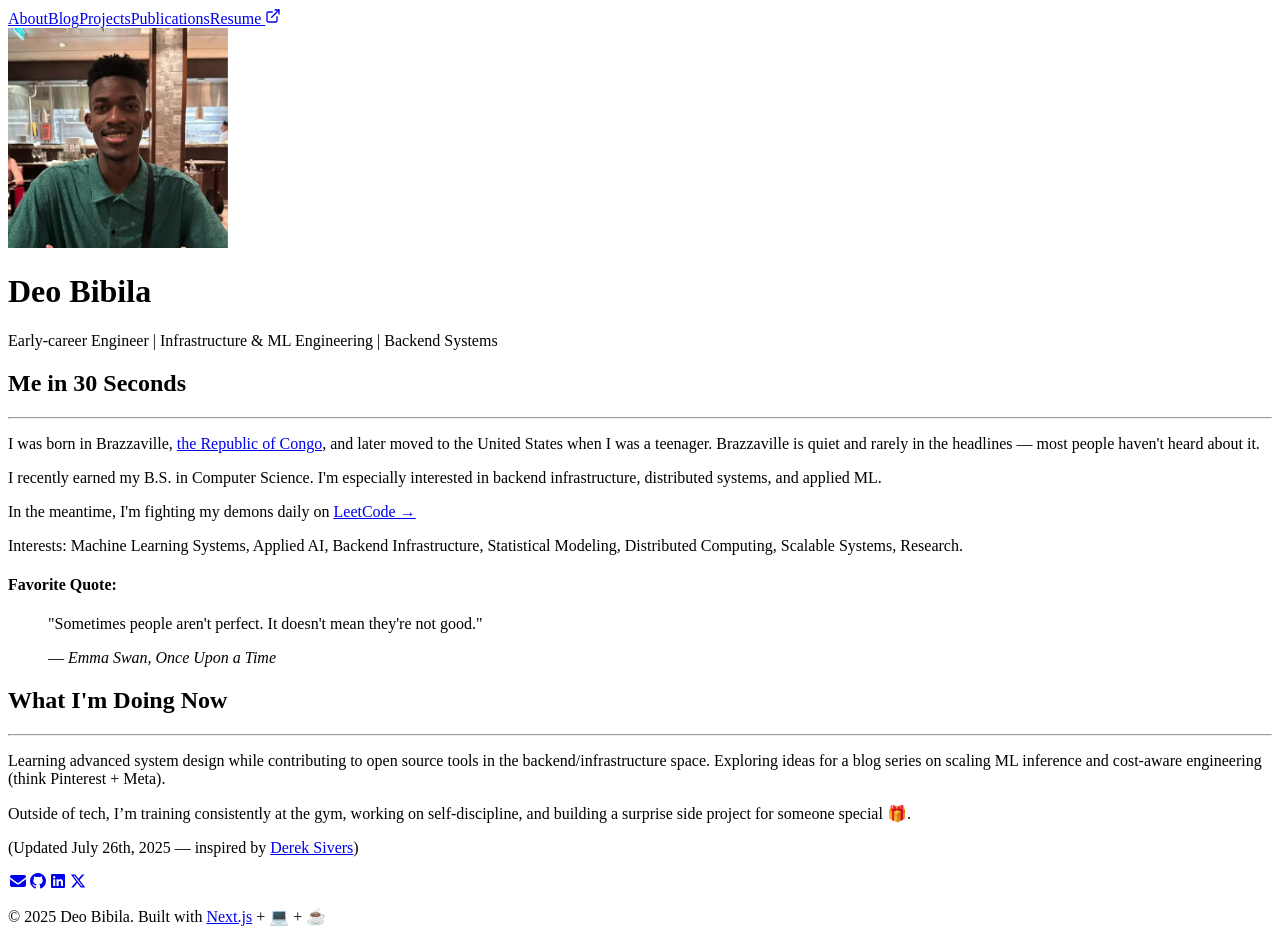
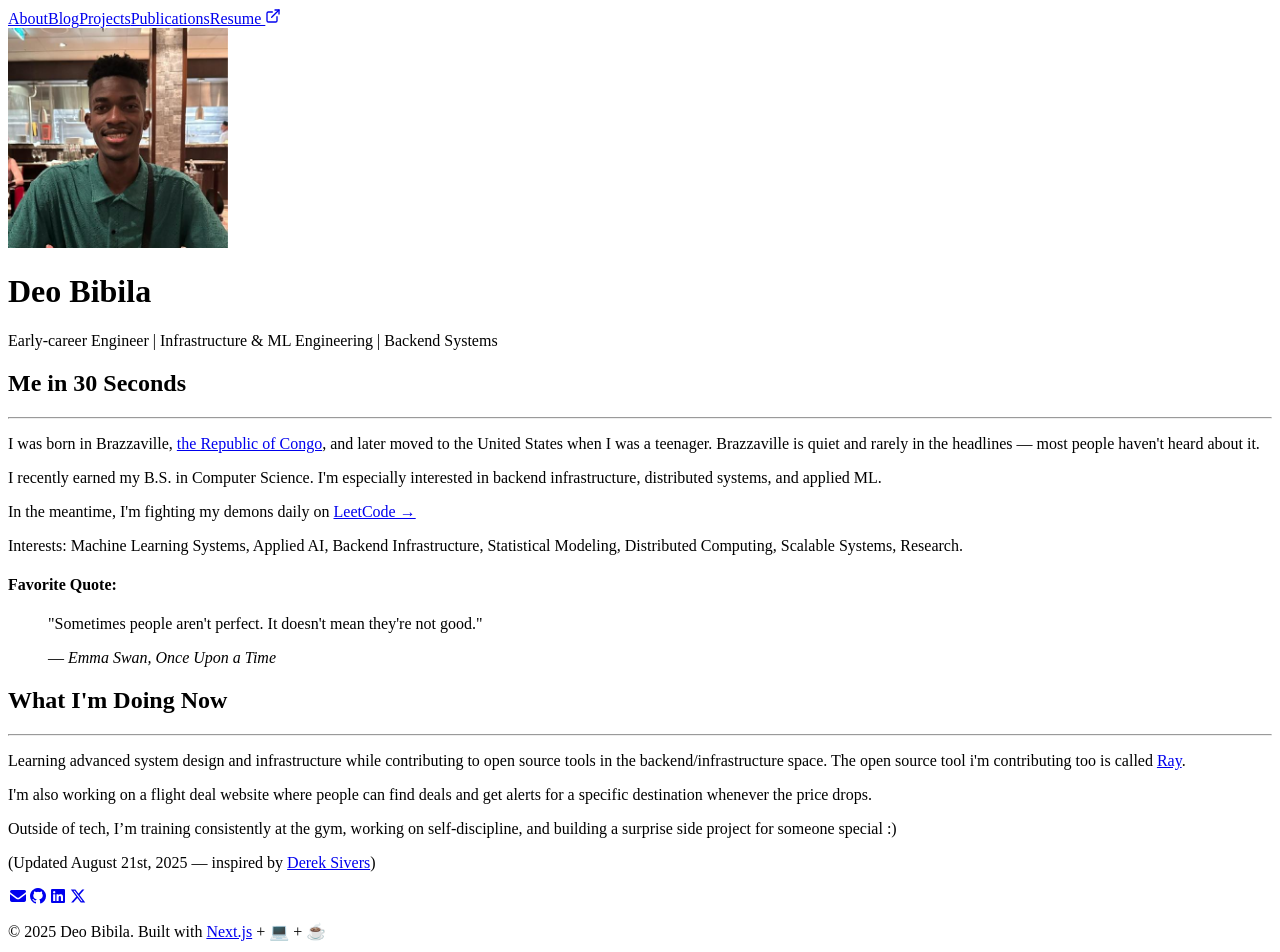
Before and after one commit to deobibila/portfolio-website, a Next.js app: page / in a window 1280 px wide. Shown: the top 952 px of the page. Built offline with nearby package versions, Linux system fonts and the light colour scheme; no server answers.

Commit message:
Updated stuff on the site.

```diff
--- a/pages/index.tsx
+++ b/pages/index.tsx
@@ -100,18 +100,29 @@ function HomePage() {
             <h2 className="text-2xl font-bold mt-10 mb-2">What I'm Doing Now</h2>
             <hr className="border-t-2 border-gray-200 mb-6 w-full" />
             <p className="text-gray-700">
-              Learning advanced system design while contributing to open source tools in the backend/infrastructure space.
-              Exploring ideas for a blog series on scaling ML inference and cost-aware engineering (think Pinterest + Meta).
+              Learning advanced system design and infrastructure while contributing to open source tools in the backend/infrastructure space.
+              The open source tool i'm contributing too is called <a href='https://www.ray.io/' className="text-blue-400">Ray</a>.
             </p>
             <p className="text-gray-700">
-              Outside of tech, I’m training consistently at the gym, working on self-discipline, and building a surprise side project for someone special 🎁.
+              I'm also working on a flight deal website where people can find deals and get alerts for a specific destination whenever the price drops.
+            </p>
+            <p className="text-gray-700">
+              Outside of tech, I’m training consistently at the gym, working on self-discipline, and building a surprise side project for someone special :)
             </p>
             <p className="text-sm text-gray-500 mt-2 italic">
-              (Updated July 26th, 2025 — inspired by <a href="https://sivers.org/now" className="text-blue-500 hover:underline" target="_blank" rel="noopener noreferrer">Derek Sivers</a>)
+              (Updated August 21st, 2025 — inspired by <a href="https://sivers.org/now" className="text-blue-500 hover:underline" target="_blank" rel="noopener noreferrer">Derek Sivers</a>)
             </p>
-
-
-
+            {/*
+            <div className="grid grid-cols-1 md:grid-cols-2 gap-6 mt-6">
+              <div className="border p-4 rounded-lg shadow hover:shadow-md transition">
+                <h3 className="font-bold text-lg">Distributed Caching System</h3>
+                <p className="text-sm text-gray-600 mt-1">Built a Redis-based LRU cache with Go and Docker; benchmarked against memcached and tuned performance under 500ms at 1K RPS.</p>
+                <p className="text-xs text-gray-500 mt-2">Go • Redis • Docker</p>
+                <a href="https://github.com/deobibila/distributed-cache" className="text-blue-500 text-sm hover:underline mt-2 inline-block">View on GitHub →</a>
+              </div>
+              {/* Repeat for other projects
+            </div>
+            */}
             <div className="flex justify-center space-x-6 pt-6 border-t mt-10">
               <a href="mailto:deobibila@outlook.com" target="_blank" rel="noopener noreferrer" aria-label="Email Deo">
                 <i className="fas fa-envelope text-gray-600 hover:text-red-500 text-xl"></i>
--- a/pages/madison.tsx
+++ b/pages/madison.tsx
@@ -166,7 +166,7 @@ export default function MadisonPage() {
                         >
                             Just a little something to brighten your day — and maybe make you laugh.
                             <footer style={{ marginTop: '0.75rem', fontWeight: 'bold', textAlign: 'right' }}>
-                                — from your biggest supporter, Deo the CEO
+                                — from your biggest supporter, Deo
                             </footer>
                         </blockquote>
                         <div
```
Also changed, not shown: _posts/about-me.md (+2 -2 lines), pages/posts/index.tsx (+17 -1 lines).
